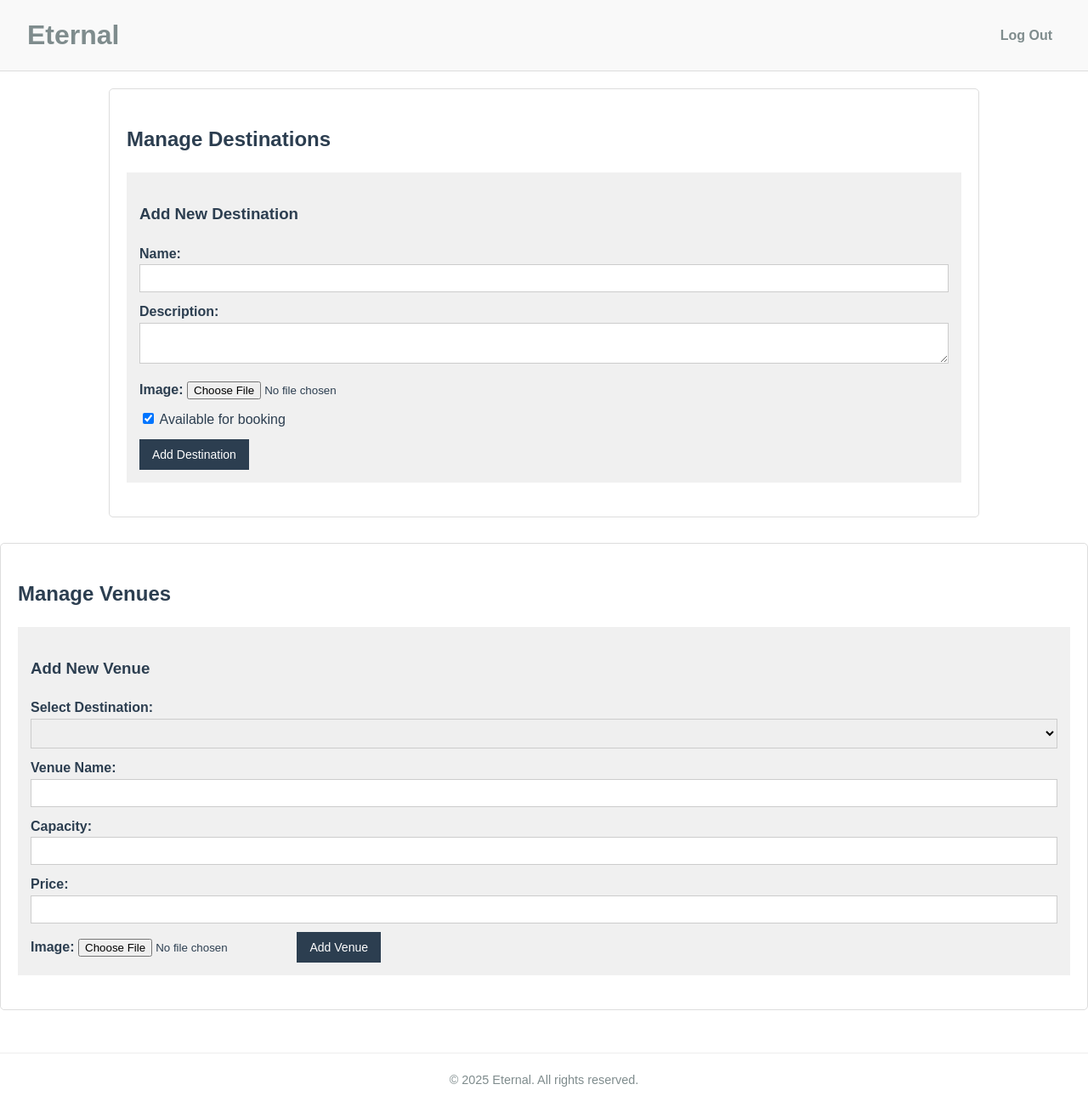
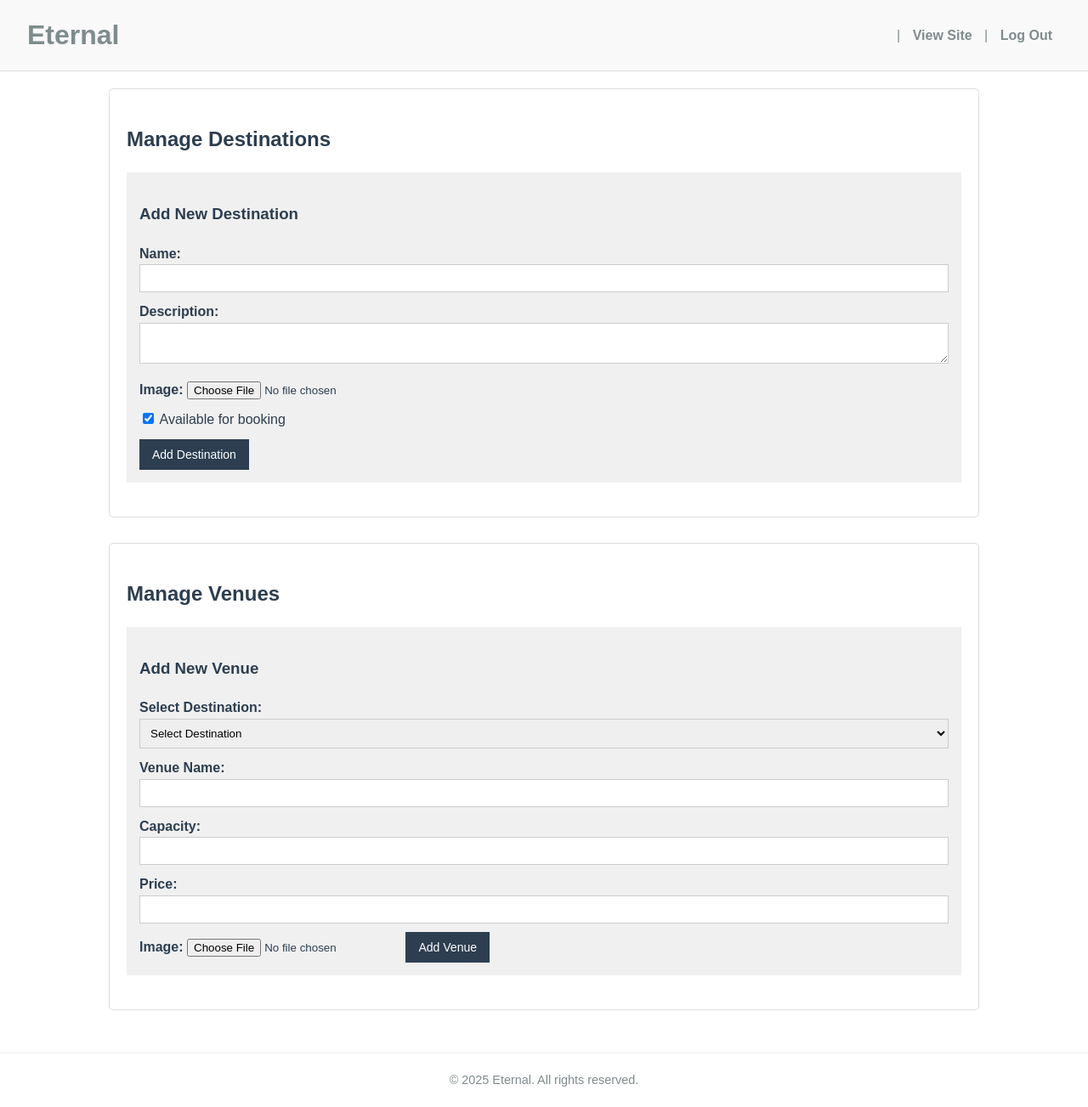
Before and after one commit to teenatom001/Eternalvista, a Flask app: page /admin in a window 1280 px wide. Shown: the whole page at 85% size. Run offline with Flask 3, Linux system fonts and the light colour scheme; the visitor is signed in with stand-in values (Sample User, id 1); data comes from the database, SQL or seed files in the repository; data that the repository does not hold is empty.

Commit message:
ref:chatgpt updated venue page and edit page of destination https://chatgpt.com/c/693db122-5ad4-8333-9b88-f20ba34093c7

```diff
--- a/eternaal/templates/admin.html
+++ b/eternaal/templates/admin.html
@@ -1,14 +1,11 @@
 <!DOCTYPE html>
 <html lang="en">
+
 <head>
     <meta charset="UTF-8">
     <title>Admin Dashboard</title>
-
-    <!-- Styles -->
-    <link rel="stylesheet"
-          href="https://cdnjs.cloudflare.com/ajax/libs/font-awesome/6.0.0/css/all.min.css">
-    <link rel="stylesheet"
-          href="{{ url_for('static', filename='style.css') }}">
+    <link rel="stylesheet" href="https://cdnjs.cloudflare.com/ajax/libs/font-awesome/6.0.0/css/all.min.css">
+    <link rel="stylesheet" href="/static/style.css">
 </head>
 
 <body>
@@ -16,25 +13,25 @@
     <header>
         <h1>Eternal</h1>
         <nav>
-
+            <span></span> |
+            <a href="/">View Site</a> |
             <a href="">Log Out</a>
         </nav>
     </header>
 
     <div class="container">
+        <div id="admin-alert-placeholder"></div>
 
-
-    <div id="admin-alert-placeholder"></div>
 
 
 
         <section id="destinations">
             <h2>Manage Destinations</h2>
 
-        <!-- Add Destination -->
-        <div style="background-color:#f0f0f0; padding:15px; margin-bottom:20px;">
+
+            <div style="background-color: #f0f0f0; padding: 15px; margin-bottom: 20px;">
                 <h3>Add New Destination</h3>
-            <form id="add-destination-form" enctype="multipart/form-data">
+                <form id="add-destination-form">
                     <label>Name:</label>
                     <input type="text" id="new-dest-name" required>
 
@@ -44,29 +41,47 @@
                     <label>Image:</label>
                     <input type="file" id="new-dest-img">
 
-                <div style="margin:10px 0;">
+                    <div style="margin: 10px 0;">
                         <input type="checkbox" id="new-dest-avail" checked>
-                    <label for="new-dest-avail" style="font-weight:normal;">
-                        Available for booking
-                    </label>
+                        <label for="new-dest-avail" style="font-weight: normal;">Available for booking</label>
                     </div>
 
                     <button type="submit">Add Destination</button>
                 </form>
             </div>
 
-        <!-- Destination List -->
+            <div id="admin-dest-list">
+
+            </div>
+
+
+            <div id="edit-dest-container" class="hidden"
+                style="border: 2px solid #2c3e50; padding: 15px; margin-top: 20px;">
+                <h3>Edit Destination</h3>
+                <form id="edit-dest-form">
+                    <input type="hidden" id="edit-dest-id">
+                    <label>Name:</label> <input type="text" id="edit-dest-name" required>
+                    <label>Description:</label> <textarea id="edit-dest-desc" required></textarea>
+                    <label>Image:</label> <input type="file" id="edit-dest-img">
+                    <div style="margin: 10px 0;">
+                        <input type="checkbox" id="edit-dest-avail"> <label
+                            style="font-weight: normal;">Available</label>
+                    </div>
+                    <button type="submit">Save Changes</button>
+                    <button type="button" .style.display='none'
+                        style="background-color: #7f8c8d;">Cancel</button>
+                </form>
+            </div>
         </section>
 
 
-</div>
         <section id="venues">
             <h2>Manage Venues</h2>
 
-        <!-- Add Venue -->
-        <div style="background-color:#f0f0f0; padding:15px; margin-bottom:20px;">
+
+            <div style="background-color: #f0f0f0; padding: 15px; margin-bottom: 20px;">
                 <h3>Add New Venue</h3>
-            <form id="add-venue-form" enctype="multipart/form-data">
+                <form id="add-venue-form">
                     <label>Select Destination:</label>
                     <select id="new-venue-dest-select" required></select>
 
@@ -85,14 +100,23 @@
                     <button type="submit">Add Venue</button>
                 </form>
             </div>
+
+
+
+            <div id="admin-venue-list">
+
+            </div>
+
            </section>
+
+
+    </div>
 
     <footer>
         &copy; 2025 Eternal. All rights reserved.
     </footer>
 
-<!-- Scripts -->
-<script src="{{ url_for('static', filename='js/app.js') }}"></script>
+    <script src="/static/js/app.js"></script>
+</body>
 
-</body>
 </html>
```
Lines whose indentation alone changed are shown as unchanged.
